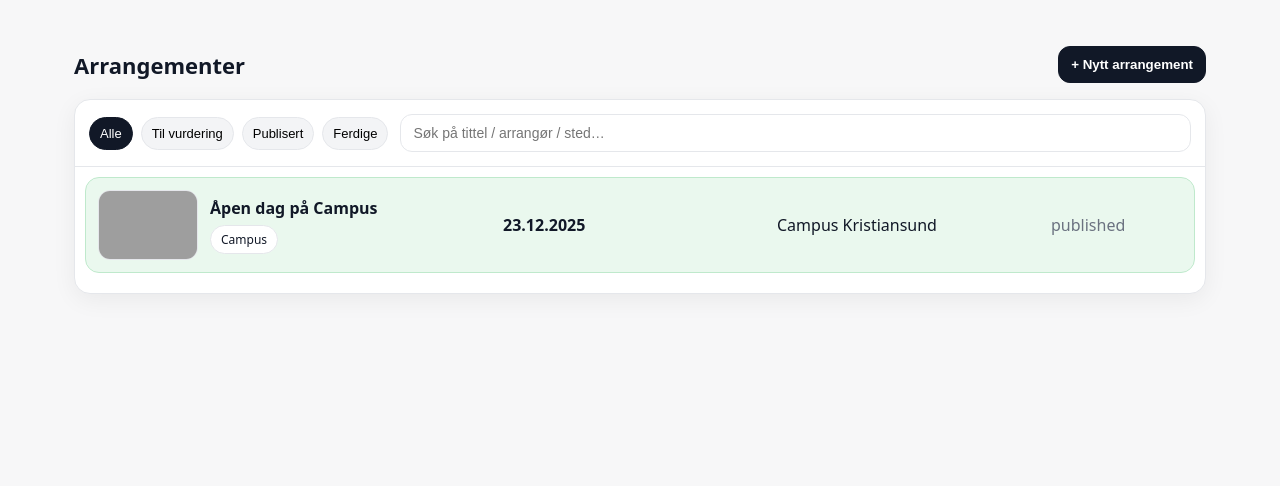
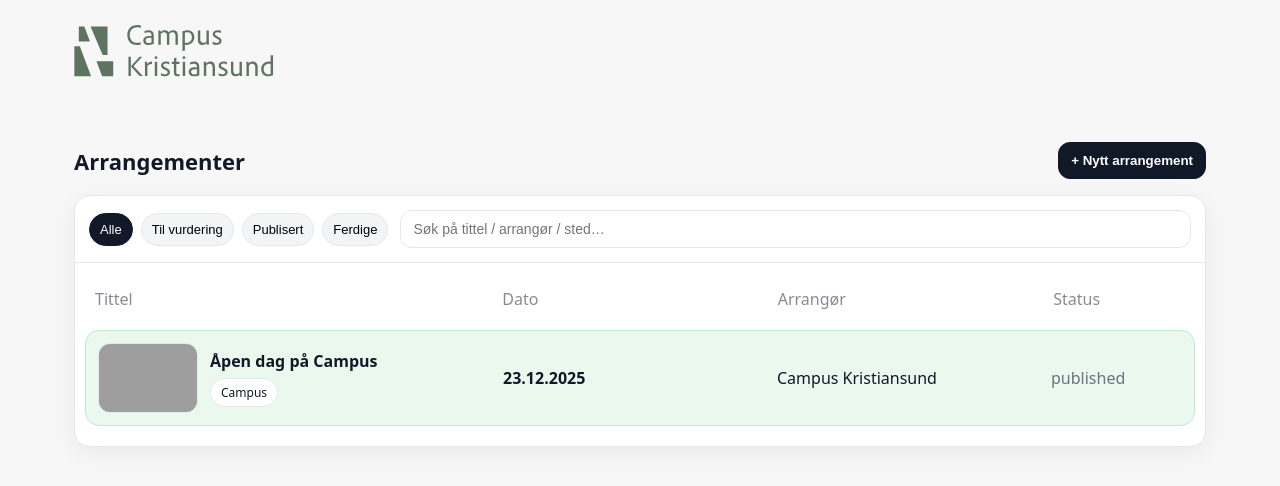
Before and after one commit to Bompilez/event-management-platform, a plain HTML site: page web/admin/index.html in a window 1280 px wide. Drawn offline with Linux system fonts and the light colour scheme; grey boxes are pictures that could not be loaded.

Commit message:
Add logo and category headers to admin UI
Added a new SVG logo and updated the header in index.html to display it. Introduced a 'categories' row above the event list for column headers, and updated CSS to style the new elements.

```diff
--- a/web/admin/admin.css
+++ b/web/admin/admin.css
@@ -44,6 +44,14 @@ body {
 .topbar h1 { margin: 0; font-size: 22px; }
 .topbar-actions { display: flex; gap: 10px; }
 
+.header-content {
+    margin-bottom: 60px;
+}
+
+.logo img {
+    max-width: 200px;
+}
+
 .table-wrap {
   background: var(--panel);
   border: 1px solid var(--border);
@@ -89,6 +97,15 @@ body {
 }
 .input:focus, .textarea:focus, .select:focus { box-shadow: var(--focus); border-color: #cbd5e1; }
 .textarea { resize: vertical; }
+
+.categories {
+    margin: 15px 10px 0px 10px;
+    display: grid;
+    opacity: 0.5;
+    grid-template-columns: 1.5fr 1fr 1fr .5fr;
+    padding: 10px;
+    gap: 12px;
+}
 
 .list { padding: 10px; }
 .row {
--- a/web/admin/index.html
+++ b/web/admin/index.html
@@ -12,7 +12,7 @@
     <div class="header">
         <div class="header-content">
             <div class="logo">
-                <img>
+                <img src="/web/admin/admin-assets/Campus-KSU-horizon-Grønn-5615.svg">
             </div>
             <div class="settings-container">
 
@@ -40,6 +40,14 @@
         </div>
       </div>
 
+      <div class="categories">
+          <span class="categories-text">Tittel</span>
+          <span class="categories-text">Dato</span>
+          <span class="categories-text">Arrangør</span>
+          <span class="categories-text">Status</span>
+        </div>
+
+
       <div id="list" class="list"></div>
 
       <div id="emptyState" class="empty" hidden>
@@ -47,6 +55,7 @@
         <p>Det er ingen treff for filteret ditt akkurat nå.</p>
       </div>
     </section>
+
   </main>
 
   <!-- MODAL -->
```
Also changed, not shown: web/admin/admin-assets/Campus-KSU-horizon-Grønn-5615.svg (added).
